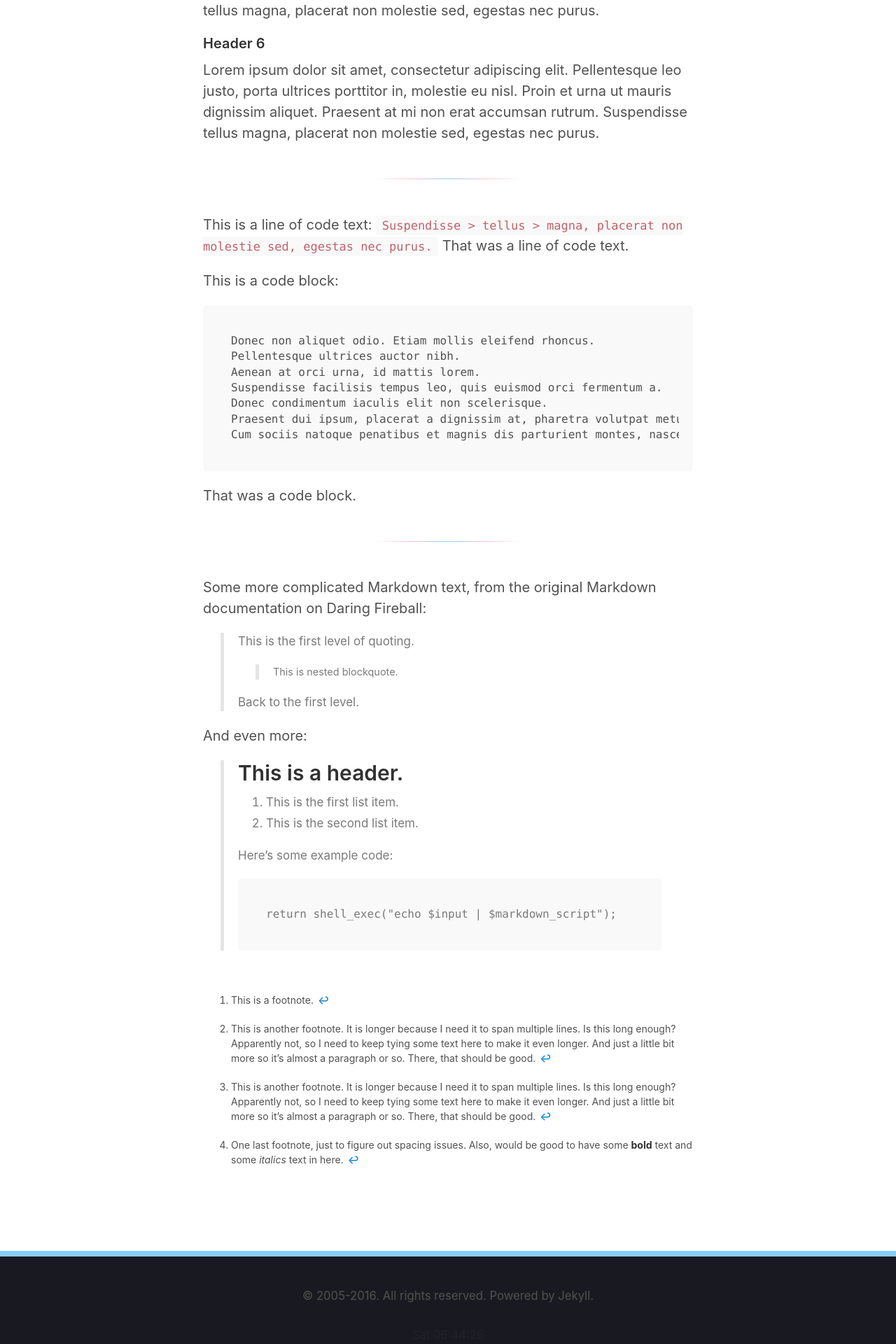
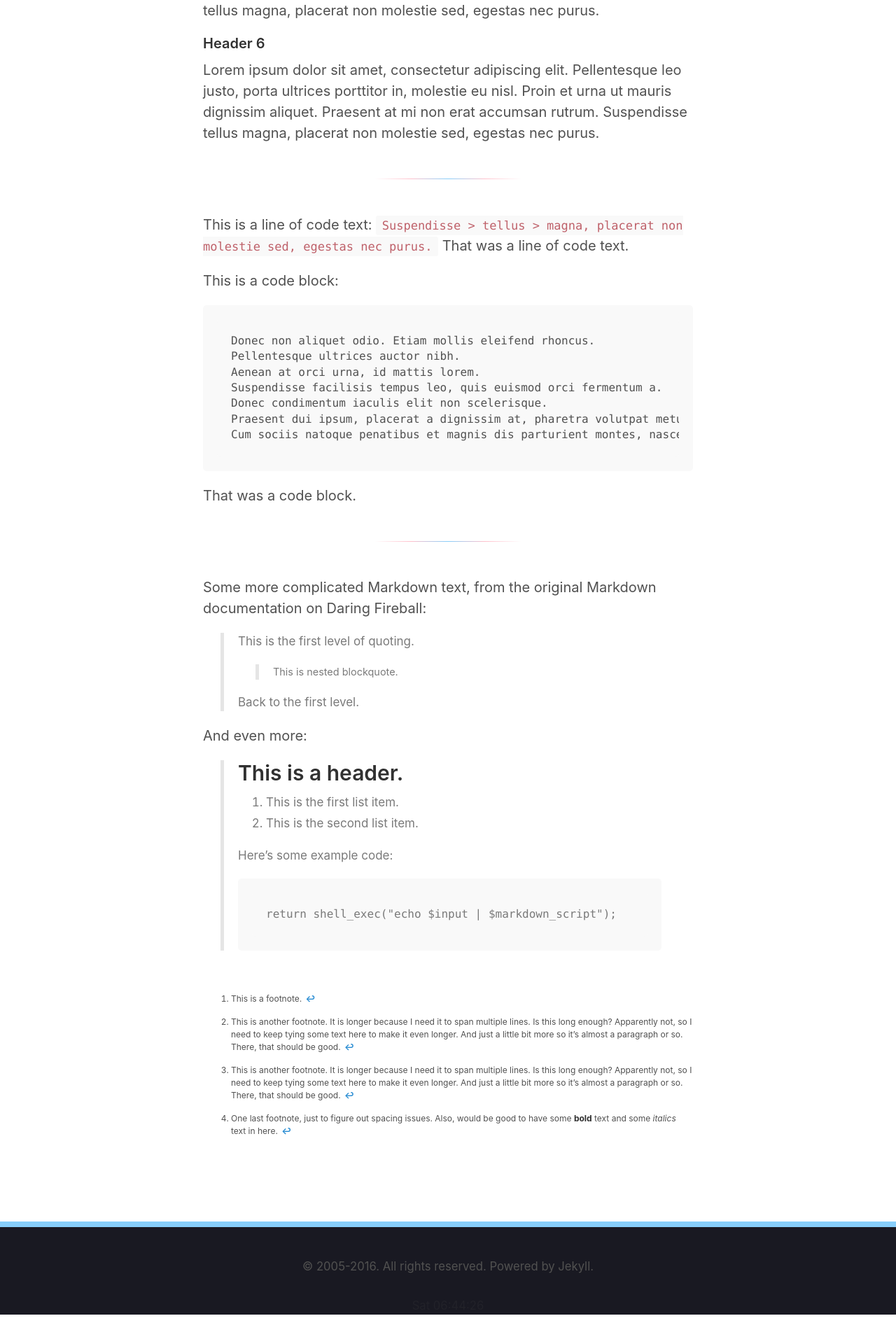
Before and after one commit to rkudeshi/rkudeshi.github.io, a Jekyll site: the page built from 5-style-sample.md, in a window 1280 px wide. Shown: the part 3126-5046 px from the top of the page at 70% size. Built offline with Jekyll 4.4.1, drawn with Linux system fonts in a browser that asks for light colours; after the commit the page ends 5004 px from its top, so only the background shows below that.

Commit message:
Make footnotes even smaller

```diff
--- a/_sass/_RAVI.scss
+++ b/_sass/_RAVI.scss
@@ -136,7 +136,10 @@
 
 .footnotes {
 	margin-top: 3rem;
-    font-size: 70%;
+    font-size: 60%;
+}
+.footnotes li p {
+    margin-bottom: 1.25em;
 }
 .bigfoot-footnote p {
     color: #bbb;
```
